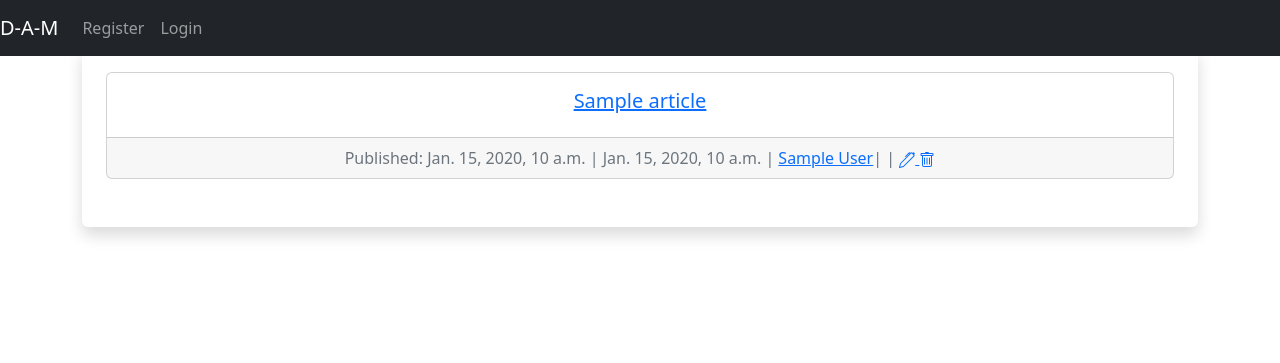
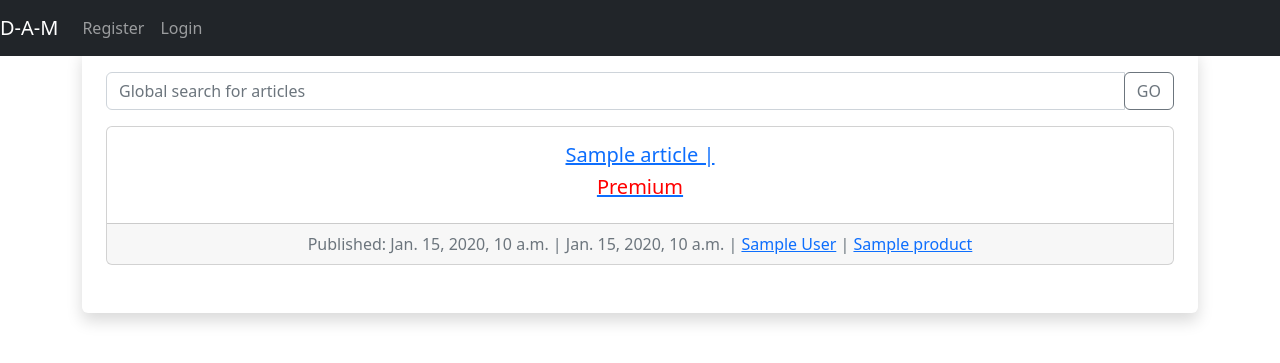
Before and after one commit to mohamad-liyaghi/django-anonmarket, a Django app: template apps/blog/templates/blog/article-list.html in a window 1280 px wide. Shown: the top 363 px of the page. Run offline with Django 4.2, Linux system fonts and the light colour scheme; the template is opened without the code that fills it: most values are stand-ins (such as "Sample title", 1, 10 or a date in 2020).

Commit message:
Top article/search article added

```diff
--- a/apps/blog/templates/blog/article-list.html
+++ b/apps/blog/templates/blog/article-list.html
@@ -3,15 +3,24 @@
 {% block title %} Article List {% endblock title %}
 
 {% block body %}
-
+<form method="get" action="{% url 'blog:article-search' %}">{% csrf_token %}
+            <div class="input-group mb-3">
+                    <input type="text" name="q" class="form-control" placeholder="Global search for articles" aria-describedby="basic-addon2">
+                      <div class="input-group-append">
+                        <button class="btn btn-outline-secondary" type="button">GO</button>
+                      </div>
+            </div>
+        </form>
   {% for article in articles %}
 
       <div class="card text-center">
         <div class="card-body">
-          <a href="{% url 'blog:article-detail' article.id article.slug %}"><h5 class="card-title">{{ article.title | truncatechars:90 }}</h5></a>
+          <a href="{% url 'blog:article-detail' article.id article.slug %}"><h5 class="card-title">{{ article.title | truncatechars:90 }}  {% if article.price != 0%} | <h5 style="color:red;">Premium</h5> {% endif %}</h5></a>
         </div>
         <div class="card-footer text-muted">
-          Published: {{ article.published }} | {{ article.date }} | <a href="{% url 'authentication:profile' article.author.id article.author.token %}">{{ article.author }}</a>| |
+            Published: {{ article.published }} | {{ article.date }} | <a href="{% url 'authentication:profile' article.author.id article.author.token %}">{{ article.author }}</a> {% if article.product %}| <a href="{% url 'vendor:product-detail' article.product.id article.product.slug %}">{{ article.product }}</a>{% endif %}
+            {% if article.author == request.user %}
+                |
                   <a href="{% url 'blog:update-article' article.id article.slug %}">
                     <svg xmlns="http://www.w3.org/2000/svg" width="16" height="16" fill="currentColor" class="bi bi-pen" viewBox="0 0 16 16">
                       <path d="m13.498.795.149-.149a1.207 1.207 0 1 1 1.707 1.708l-.149.148a1.5 1.5 0 0 1-.059 2.059L4.854 14.854a.5.5 0 0 1-.233.131l-4 1a.5.5 0 0 1-.606-.606l1-4a.5.5 0 0 1 .131-.232l9.642-9.642a.5.5 0 0 0-.642.056L6.854 4.854a.5.5 0 1 1-.708-.708L9.44.854A1.5 1.5 0 0 1 11.5.796a1.5 1.5 0 0 1 1.998-.001zm-.644.766a.5.5 0 0 0-.707 0L1.95 11.756l-.764 3.057 3.057-.764L14.44 3.854a.5.5 0 0 0 0-.708l-1.585-1.585z"/>
@@ -23,9 +32,11 @@
                       <path fill-rule="evenodd" d="M14.5 3a1 1 0 0 1-1 1H13v9a2 2 0 0 1-2 2H5a2 2 0 0 1-2-2V4h-.5a1 1 0 0 1-1-1V2a1 1 0 0 1 1-1H6a1 1 0 0 1 1-1h2a1 1 0 0 1 1 1h3.5a1 1 0 0 1 1 1v1zM4.118 4 4 4.059V13a1 1 0 0 0 1 1h6a1 1 0 0 0 1-1V4.059L11.882 4H4.118zM2.5 3V2h11v1h-11z"/>
                     </svg>
                 </a>
+            {% endif %}
         </div>
     </div> <br>
-
+    {% empty %}
+        <h3>No result found</h3>
   {% endfor %}
 
 {% endblock body %}
--- a/apps/blog/urls.py
+++ b/apps/blog/urls.py
@@ -4,6 +4,7 @@ from . import views
 app_name = "blog"
 
 urlpatterns = [
+    path("", views.TopArticleList.as_view(), name="article-list"),
     path("add-article/", views.CreateArticle.as_view(), name="add-article"),
     path("update-article/<int:id>/<str:slug>/", views.UpdateArticle.as_view(), name="update-article"),
     path("delete-article/<int:id>/<str:slug>/", views.DeleteArticle.as_view(), name="delete-article"),
@@ -16,6 +17,6 @@ urlpatterns = [
     path("dislike/<int:id>/<str:slug>/", views.DisLikeArticle.as_view(), name="dislike-article"),
 
     path("delete-comment/<int:id>/", views.DeleteComment.as_view(), name="delete-comment"),
-
+    path("article-search/", views.ArticleSearch.as_view(), name="article-search")
 
 ]
```
Also changed, not shown: apps/blog/views.py (+32 -1 lines). Lines whose indentation alone changed are shown as unchanged.
